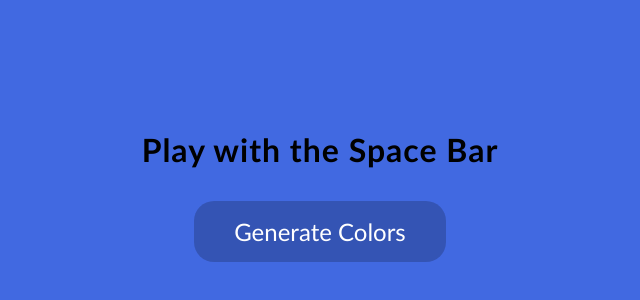
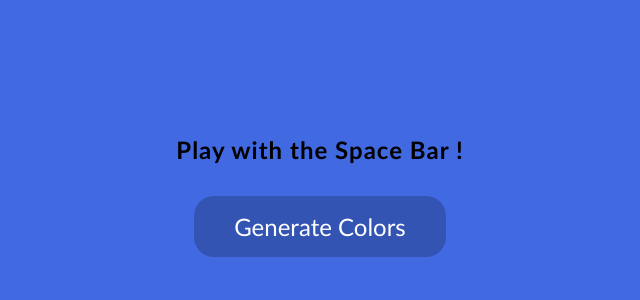
Before and after one commit to rohit1101/color, a plain HTML site: page index.html in a window 1280 px wide. Shown: the part 188-488 px from the top of the page, without its empty margins (320-960 px from the left). Drawn offline with Linux system fonts and the light colour scheme.

Commit message:
fixed a bug

```diff
--- a/app.js
+++ b/app.js
@@ -26,9 +26,6 @@ function randomizeColor() {
 }
 
 const handleClick = event => {
-  console.log(event.keyCode);
-  if (event.keyCode) {
-  }
   const color = `#${randomizeColor()}${randomizeColor()}${randomizeColor()}${randomizeColor()}${randomizeColor()}${randomizeColor()}`;
   document.body.style.backgroundColor = color;
   c.classList.add('color');
@@ -38,7 +35,7 @@ const handleClick = event => {
 
 const handleKey = event => {
   console.log(event.keyCode);
-  if (event.keyCode) {
+  if (event.keyCode === 32) {
     const color = `#${randomizeColor()}${randomizeColor()}${randomizeColor()}${randomizeColor()}${randomizeColor()}${randomizeColor()}`;
     document.body.style.backgroundColor = color;
     c.classList.add('color');
@@ -47,5 +44,13 @@ const handleKey = event => {
   }
 };
 
+// window.setTimeout(() => {
+//   handleClick();
+// }, 2000);
+
+// window.setInterval(() => {
+//   handleClick();
+// }, 5000);
+
 divEl.addEventListener('click', handleClick);
 window.addEventListener('keydown', handleKey);
--- a/index.html
+++ b/index.html
@@ -8,9 +8,13 @@
   </head>
 
   <body>
-    <h1>
-      Play with the Space Bar
-    </h1>
+    <section>
+      <h3>
+        <!-- Just Chill Out for 5 seconds -->
+        Play with the Space Bar !
+      </h3>
+    </section>
+
     <div><a href="#">Generate Colors</a></div>
     <script src="app.js"></script>
   </body>
--- a/style.css
+++ b/style.css
@@ -36,14 +36,15 @@ div:hover {
   transition-timing-function: ease-in-out;
 }
 
-h1 {
+h3 {
   text-align: center;
   letter-spacing: 1px;
   margin: 2rem auto;
+  font-size: 1.5rem;
 }
 
 @media all and (max-width: 450px) {
-  h1 {
+  h3 {
     font-size: 1.5rem;
   }
   .color {
```
